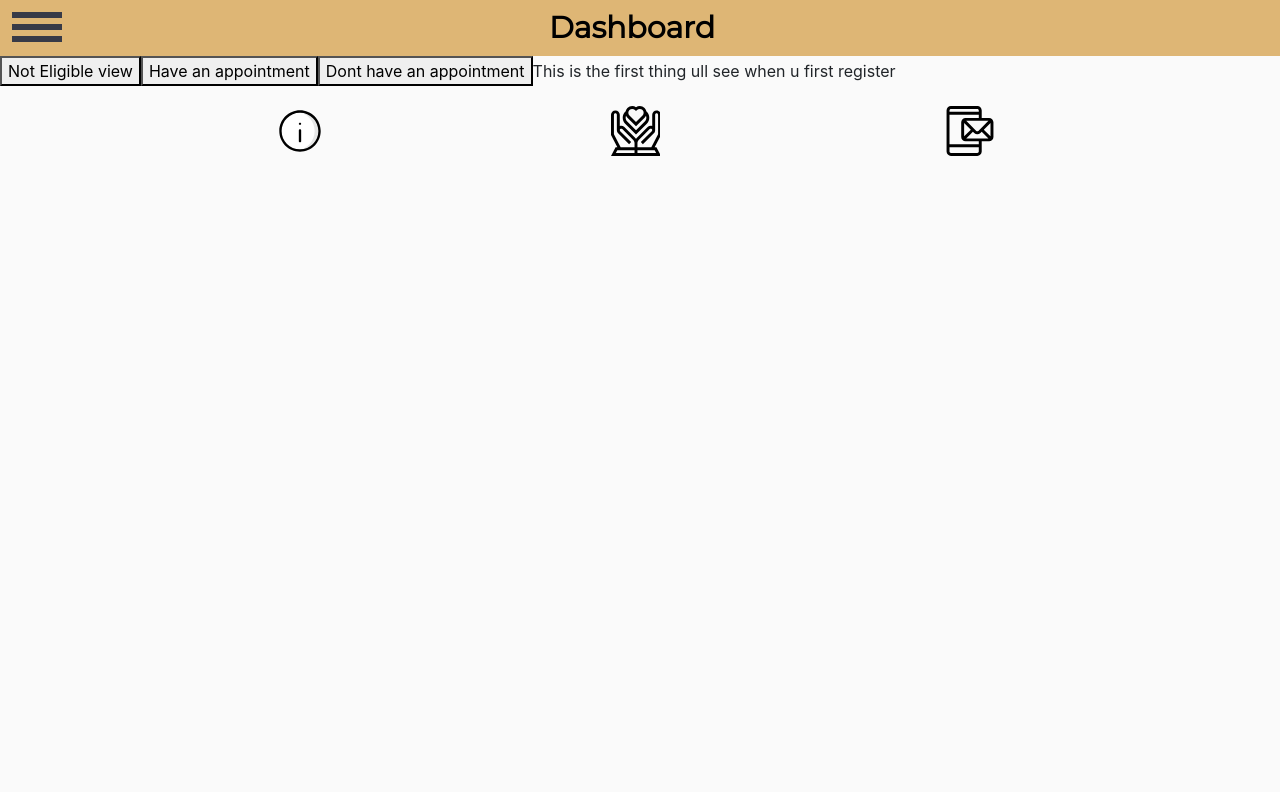
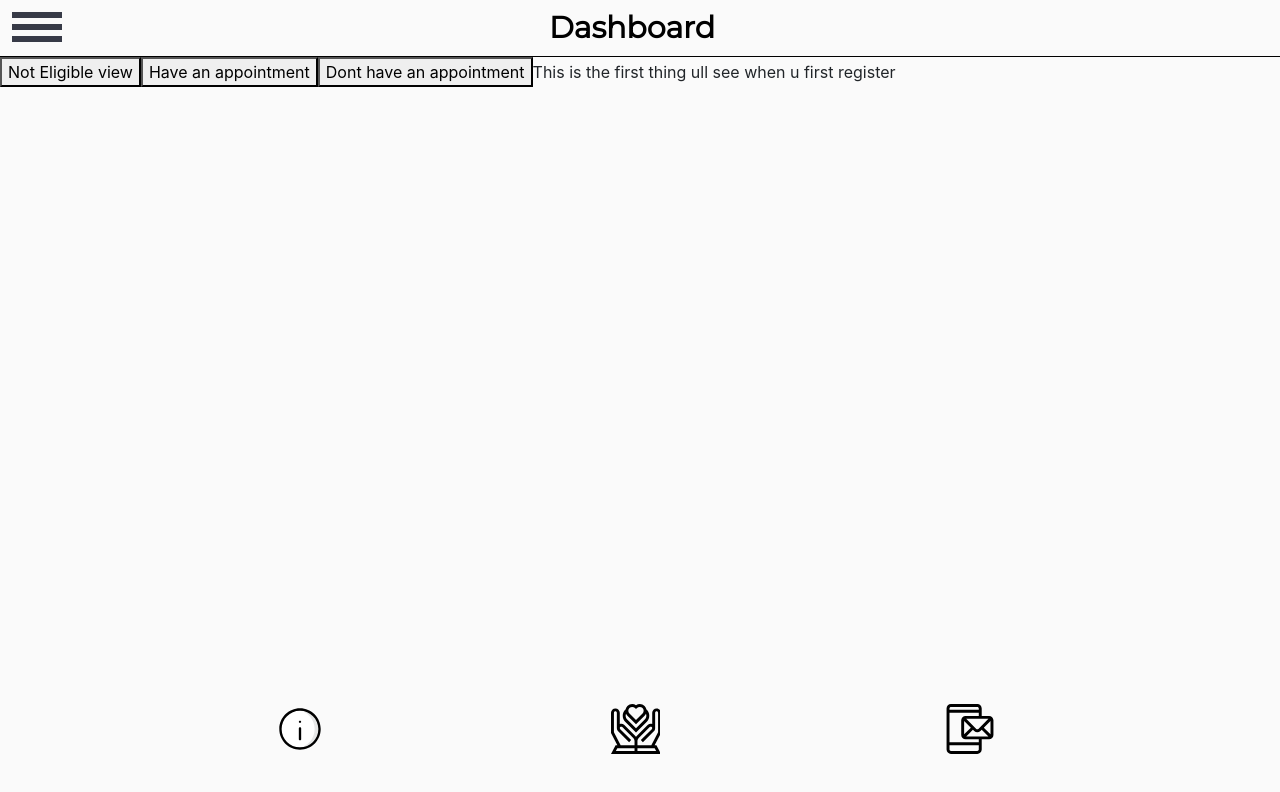
Before and after one commit to startach/ZM-BloodComponents, a React (Create React App) app in the folder client/: page /dashboard in a window 1280 px wide. Shown: the top 792 px of the page. Built offline with nearby package versions, Linux system fonts and the light colour scheme; no server answers.

Commit message:
FIX headermenu

```diff
--- a/client/src/components/BottomNavBar/bottomBar.css
+++ b/client/src/components/BottomNavBar/bottomBar.css
@@ -1,6 +1,6 @@
 
   .listContainer {
-    position: sticky;
+    position: fixed;
     bottom: 0;
     background-color: #fafafa;
     width: 100vw;
--- a/client/src/components/MenuHeader/menu_header.js
+++ b/client/src/components/MenuHeader/menu_header.js
@@ -8,8 +8,9 @@ let styles = {
         justifyContent: "space-between",
         alignItems: "center",
         width: "100%",
-        backgroundColor: '#DEB675',
-        color: 'BLACK'
+        backgroundColor: '#fafafa',
+        color: 'BLACK',
+        borderBottom: '1px solid black'
     },
     backArrow: {
         display: 'flex',
@@ -25,7 +26,7 @@ let styles = {
         fontWeight: 'bold',
     },
     titleSingle: {
-        marginTop:'5px',
+        marginTop: '5px',
         fontSize: '30px',
         color: 'black',
         fontWeight: 'bold',
@@ -33,6 +34,8 @@ let styles = {
         fontFamily: 'Montserrat',
 
     },
+
+
 };
 
 const Menu_header = (props) => {
@@ -49,11 +52,9 @@ const Menu_header = (props) => {
             </span>
 
             <div className="col-xs-2 vcenter pa2">
-                {/* <h3>Z!M</h3> */}
-                {/* <img
-                style={{width:'60px'}}
-                src={headerImageUrl}></img> */}
+
             </div>
+
 
         </div>
     );
--- a/client/src/components/Questionnaire/Questionnaire.js
+++ b/client/src/components/Questionnaire/Questionnaire.js
@@ -56,6 +56,7 @@ export default function Questionnaire() {
         let thisQ = "Q" + (index + 1);
         setResults({ ...result, [thisQ]: e.target.value })
         console.log(result)
+        console.log(e.target.value)
 
     }
 
```
Also changed, not shown: client/src/components/BottomNavBar/BottomBar.js (+3 -4 lines).
